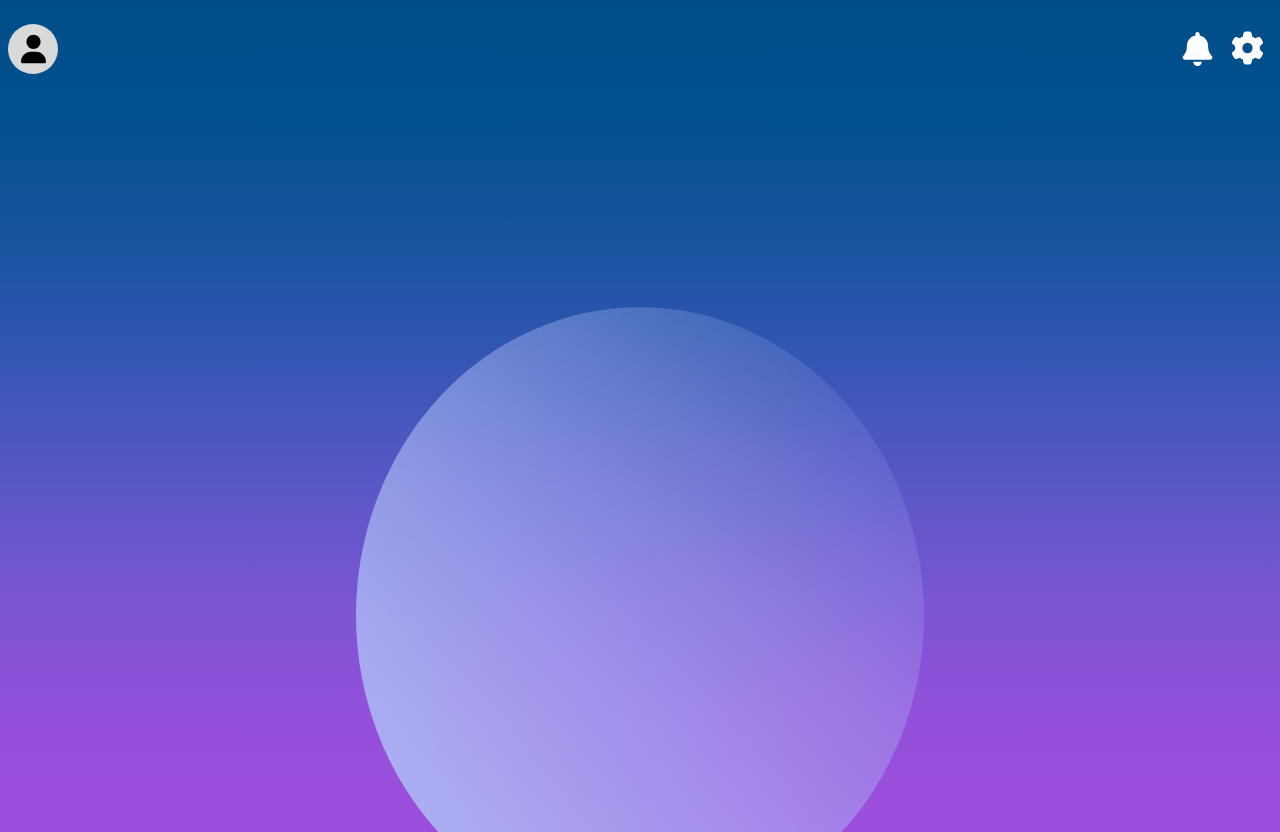
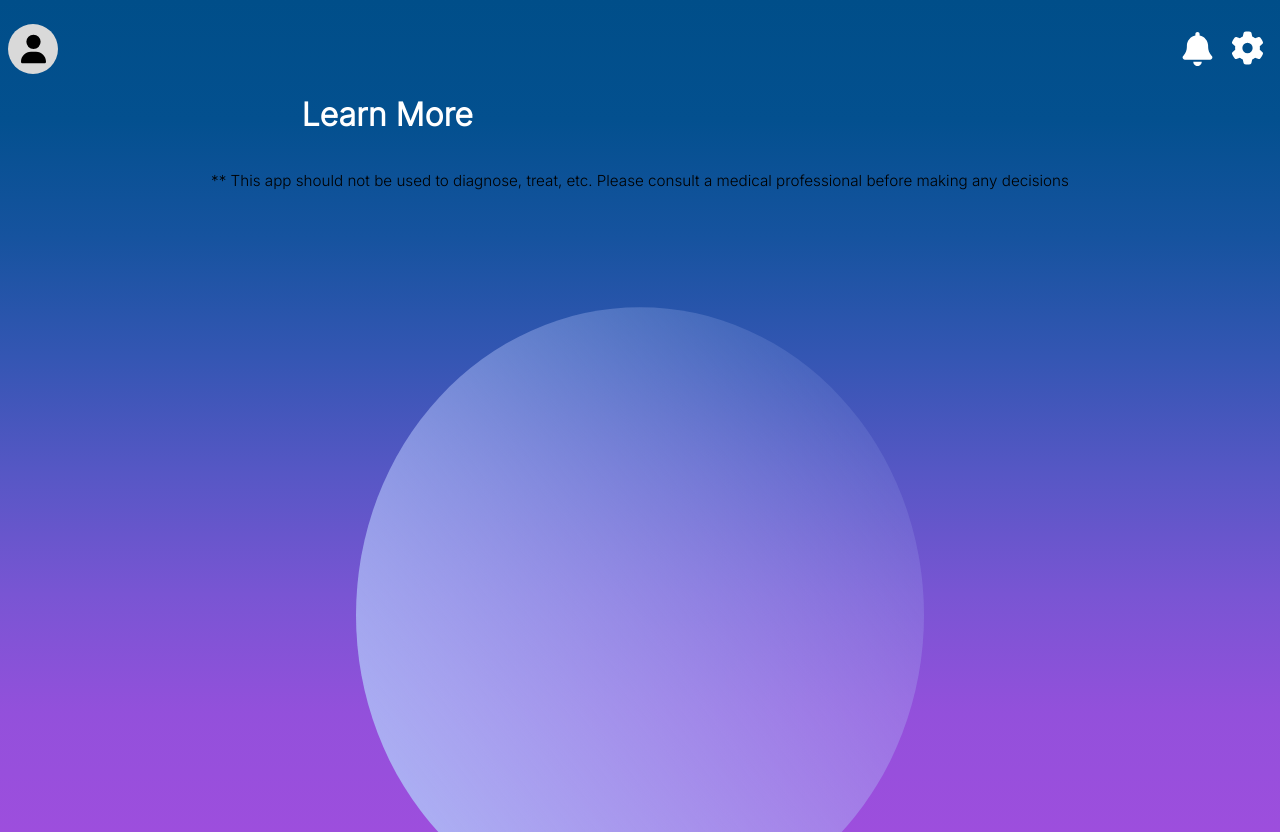
Before and after one commit to kbongco/creatine-reminder-4-u, a React (Vite) app: page /learn-more in a window 1280 px wide. Built offline with nearby package versions, Linux system fonts and the light colour scheme; no server answers.

Commit message:
added in learn more page information

```diff
--- a/src/Screens/LearnMore/LearnMore.scss
+++ b/src/Screens/LearnMore/LearnMore.scss
@@ -0,0 +1,19 @@
+.container {
+  .title-container {
+    width: 60%;
+    display: flex;
+    justify-content: center;
+    color: #ffffff;
+  }
+
+  .disclaimer-container {
+    display: flex;
+    justify-content: center;
+    padding-left: 32px;
+    padding-right: 32px;
+
+    .disclaimer-text {
+      font-size: 0.95rem;
+    }
+  }
+}
--- a/src/Screens/LearnMore/LearnMore.tsx
+++ b/src/Screens/LearnMore/LearnMore.tsx
@@ -1,9 +1,24 @@
 import NavBar from "../../Layout/NavBar/NavBar";
+import './LearnMore.scss';
+import Accordion from "../../components/Accordion/Accordion";
 
 export default function LearnMore() {
   return (
     <>
-      <NavBar/>
+      <NavBar />
+      <div className='container'>
+        <div className='title-container'>
+          <h1>Learn More</h1>
+        </div>
+        <div className='disclaimer-container'>
+          <div className='disclaimer-text'>
+            <p>** This app should not be used to diagnose, treat, etc. Please consult a medical professional before making any decisions</p>
+            </div>
+        </div>
+        {/* <Accordion
+          title='test'
+          content='test' /> */}
+      </div>
     </>
   )
 }
--- a/src/interfaces/component-interface.tsx
+++ b/src/interfaces/component-interface.tsx
@@ -27,3 +27,8 @@ export default interface InputProps {
 export default interface CheckboxProps {
   label?: string;
 }
+
+export default interface AccordionProps {
+  title: string;
+  content: ReactNode | string;
+}
```
Also changed, not shown: src/components/Accordion/Accordion.tsx (+9 -0 lines).
